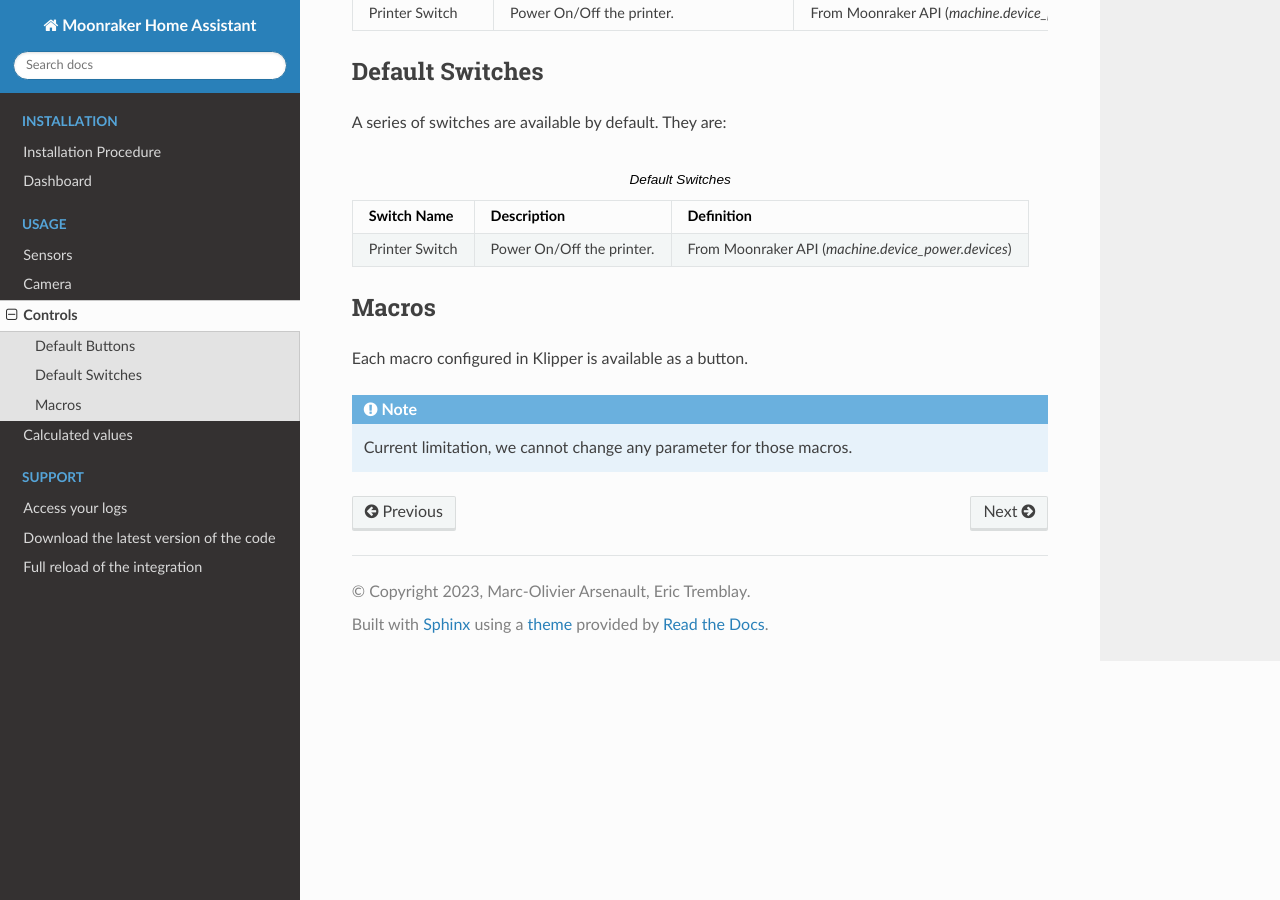
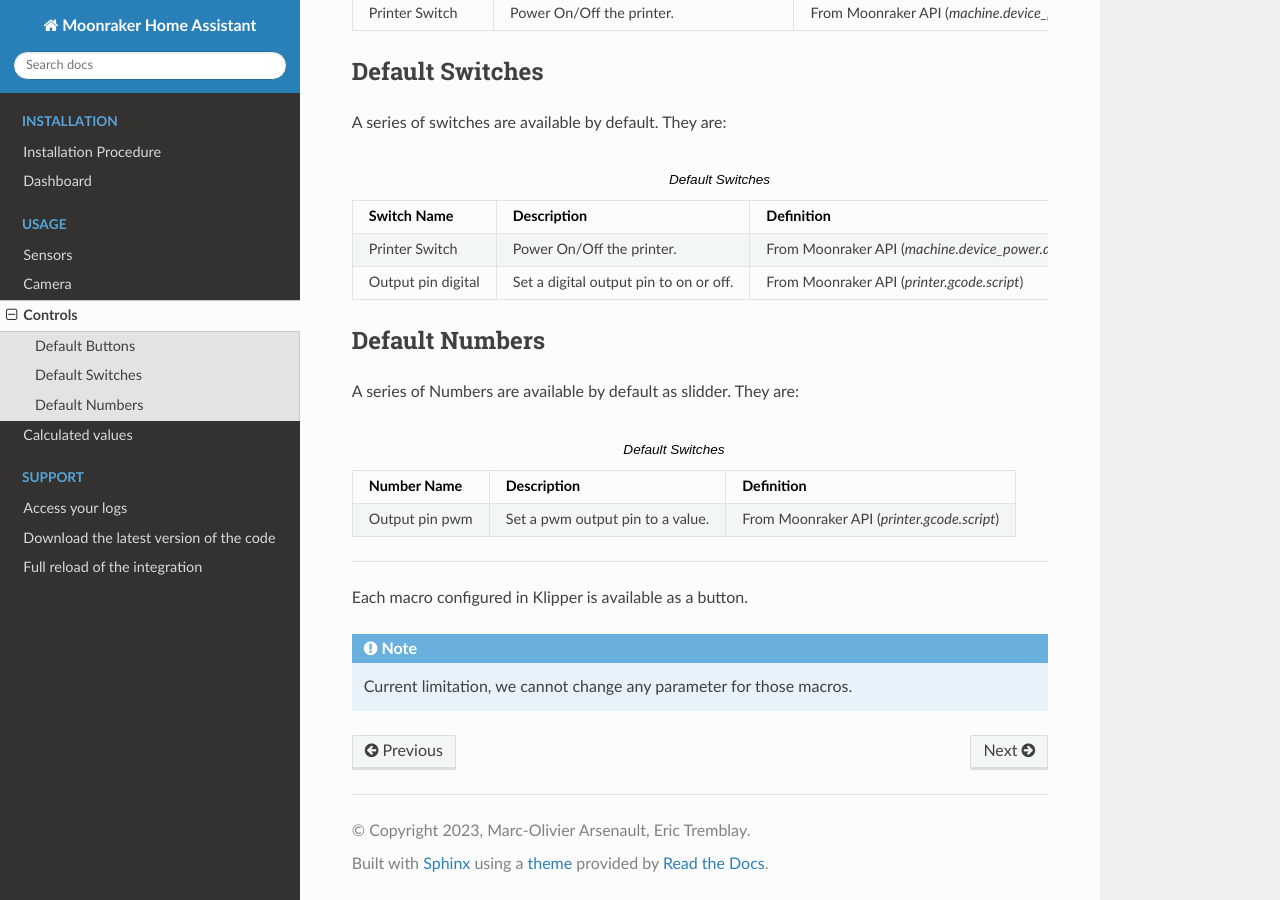
Before and after one commit to marcolivierarsenault/moonraker-home-assistant, a Sphinx documentation site: the page built from docs/entities/controls.rst, in a window 1280 px wide and 900 px high, scrolled down 621 px. Built offline with Sphinx 7.4.7 and the Read the Docs theme 2.0.0, drawn with Linux system fonts in a browser that asks for light colours.

Commit message:
Add docs for output pin

```diff
--- a/docs/entities/controls.rst
+++ b/docs/entities/controls.rst
@@ -53,8 +53,25 @@
   * - Printer Switch
     - Power On/Off the printer.
     - From Moonraker API (*machine.device_power.devices*)
+  * - Output pin digital
+    - Set a digital output pin to on or off.
+    - From Moonraker API (*printer.gcode.script*)
 
-Macros
+Default Numbers
+---------------------------------
+
+A series of Numbers are available by default as slidder. They are:
+
+.. list-table:: Default Switches
+  :header-rows: 1
+
+  * - Number Name
+    - Description
+    - Definition
+  * - Output pin pwm
+    - Set a pwm output pin to a value.
+    - From Moonraker API (*printer.gcode.script*)
+
 ---------------------------------
 
 Each macro configured in Klipper is available as a button.
```
